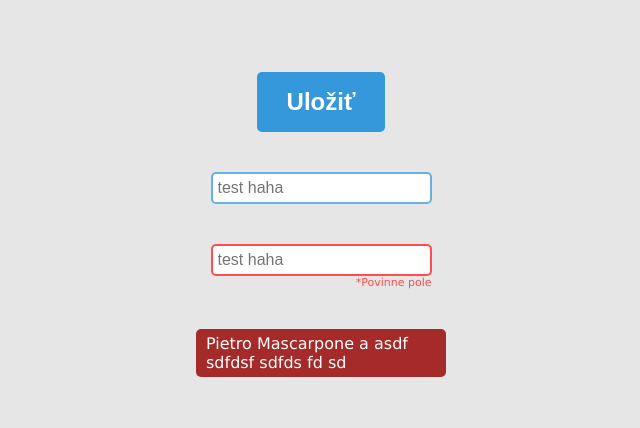
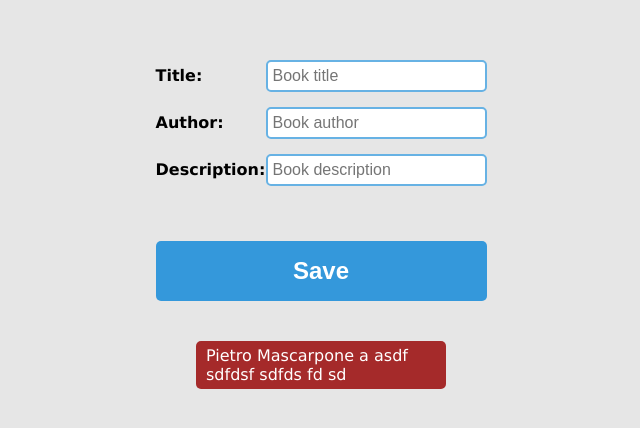
Before and after one commit to bzagrapan/favorite-books, a React (Create React App) app: page / in a window 1280 px wide. Shown: the part 176-604 px from the top of the page, without its empty margins (319-959 px from the left). Built offline with nearby package versions, Linux system fonts and the light colour scheme.

Commit message:
added new component

```diff
--- a/src/App.tsx
+++ b/src/App.tsx
@@ -1,17 +1,23 @@
 import './App.css';
 import CustomButton from './components/atoms/Button/Button';
 import CustomInput from './components/atoms/Input/Input';
+import AddBook from './components/molecules/AddBook/AddBook';
 import SavedBook from './components/organisms/SavedBook/SavedBook';
+import { ISavedBook } from './models/book';
 
 function App() {
   const handleInputChange = (newValue: string) => {
     console.log(newValue);
   };
 
+  const handleBookSave = (newBook: ISavedBook) => {
+    console.log(newBook);
+  };
+
   //TODO tests
   return (
     <div className="App">
-      <CustomButton text="Uložiť" />
+      {/* <CustomButton text="Uložiť" />
       <div style={{ margin: '20px' }}></div>
       <CustomInput
         placeholder="test haha"
@@ -25,9 +31,10 @@ function App() {
         maxChars={10}
         displayWarning={true}
         warningText="*Povinne pole"
-      />
+      /> */}
+      <AddBook onBookSave={(newBook: ISavedBook) => handleBookSave(newBook)} />
       <div style={{ margin: '20px' }}></div>
-      <SavedBook name="Pietro Mascarpone a asdf sdfdsf sdfds fd sd" />
+      <SavedBook title="Pietro Mascarpone a asdf sdfdsf sdfds fd sd" />
     </div>
   );
 }
--- a/src/components/atoms/BookDetail/BookDetail.tsx
+++ b/src/components/atoms/BookDetail/BookDetail.tsx
@@ -5,13 +5,13 @@ import { ISavedBook } from '../../../models/book';
 export interface BookDetailProps extends ISavedBook {}
 
 const BookDetail: React.FC<BookDetailProps> = (props) => {
-  const { name, author, description } = props;
+  const { title, author, description } = props;
 
   return (
     <div>
       <div className="book-detail-row">
-        <b>Name:</b>
-        <span>{name}</span>
+        <b>Title:</b>
+        <span>{title}</span>
       </div>
       <div className="book-detail-row">
         <b>Author:</b>
--- a/src/components/atoms/Button/Button.tsx
+++ b/src/components/atoms/Button/Button.tsx
@@ -10,7 +10,7 @@ const CustomButton: React.FC<CustomButtonProps> = (props) => {
   const { text } = props;
 
   return (
-    <button className="custom-button">
+    <button className="custom-button" onClick={props.onClick}>
       <h2>{text}</h2>
     </button>
   );
--- /dev/null
+++ b/src/components/molecules/AddBook/AddBook.scss
@@ -0,0 +1,19 @@
+.add-book-wrapper {
+  display: flex;
+  flex-direction: column;
+  gap: 15px;
+}
+
+.add-book-row {
+  display: flex;
+  gap: 10px;
+}
+
+.add-book-row-label {
+  width: 100px;
+  margin: auto;
+}
+
+.big-margin {
+  margin-bottom: 40px;
+}
--- /dev/null
+++ b/src/components/molecules/AddBook/AddBook.tsx
@@ -0,0 +1,60 @@
+import React, { useState } from 'react';
+import './AddBook.scss';
+import CustomInput from '../../atoms/Input/Input';
+import CustomButton from '../../atoms/Button/Button';
+
+export interface AddBookProps {
+  onBookSave: Function;
+}
+
+const AddBook: React.FC<AddBookProps> = (props) => {
+  const { onBookSave } = props;
+  const [saveError, setSaveError] = useState(false);
+  const [bookAuthor, setBookAuthor] = useState<string>();
+  const [bookTitle, setBookTitle] = useState<string>();
+  const [bookDescription, setBookDescription] = useState<string>();
+
+  const handleBookSave = () => {
+    if (!bookTitle) {
+      setSaveError(true);
+      return;
+    }
+
+    onBookSave({
+      author: bookAuthor,
+      title: bookTitle,
+      description: bookDescription,
+    });
+  };
+
+  return (
+    <div className="add-book-wrapper">
+      <div className="add-book-row">
+        <b className="add-book-row-label">Title:</b>
+        <CustomInput
+          placeholder="Book title"
+          displayWarning={saveError}
+          warningText="*Mandatory field"
+          onInputChange={(newValue: string) => setBookTitle(newValue)}
+        />
+      </div>
+      <div className="add-book-row">
+        <b className="add-book-row-label">Author:</b>
+        <CustomInput
+          placeholder="Book author"
+          onInputChange={(newValue: string) => setBookAuthor(newValue)}
+        />
+      </div>
+      <div className="add-book-row big-margin">
+        <b className="add-book-row-label">Description:</b>
+        <CustomInput
+          placeholder="Book description"
+          onInputChange={(newValue: string) => setBookDescription(newValue)}
+        />
+      </div>
+      <CustomButton text="Save" onClick={() => handleBookSave()} />
+    </div>
+  );
+};
+
+export default AddBook;
--- a/src/components/organisms/SavedBook/SavedBook.tsx
+++ b/src/components/organisms/SavedBook/SavedBook.tsx
@@ -19,14 +19,14 @@ const customStyles = {
 };
 
 const SavedBook: React.FC<SavedBookProps> = (props) => {
-  const { name } = props;
+  const { title } = props;
 
   const [isDetailOpen, setIsDetailOpen] = useState(false);
 
   return (
     <>
       <div className="saved-book" onClick={() => setIsDetailOpen(true)}>
-        {name}
+        {title}
       </div>
       <Modal
         isOpen={isDetailOpen}
--- a/src/models/book.ts
+++ b/src/models/book.ts
@@ -1,5 +1,5 @@
 export interface ISavedBook {
-  name: string;
+  title: string;
   author?: string;
   description?: string;
 }
```
